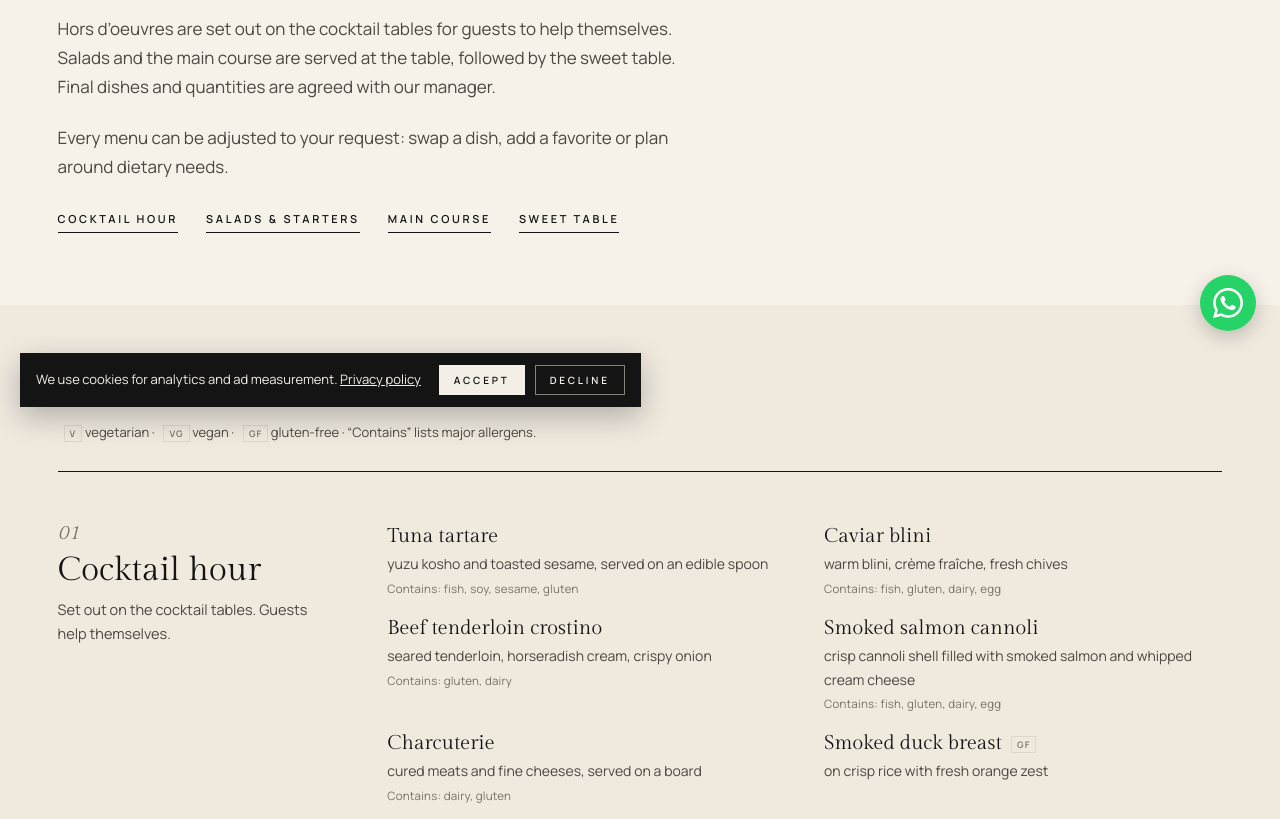
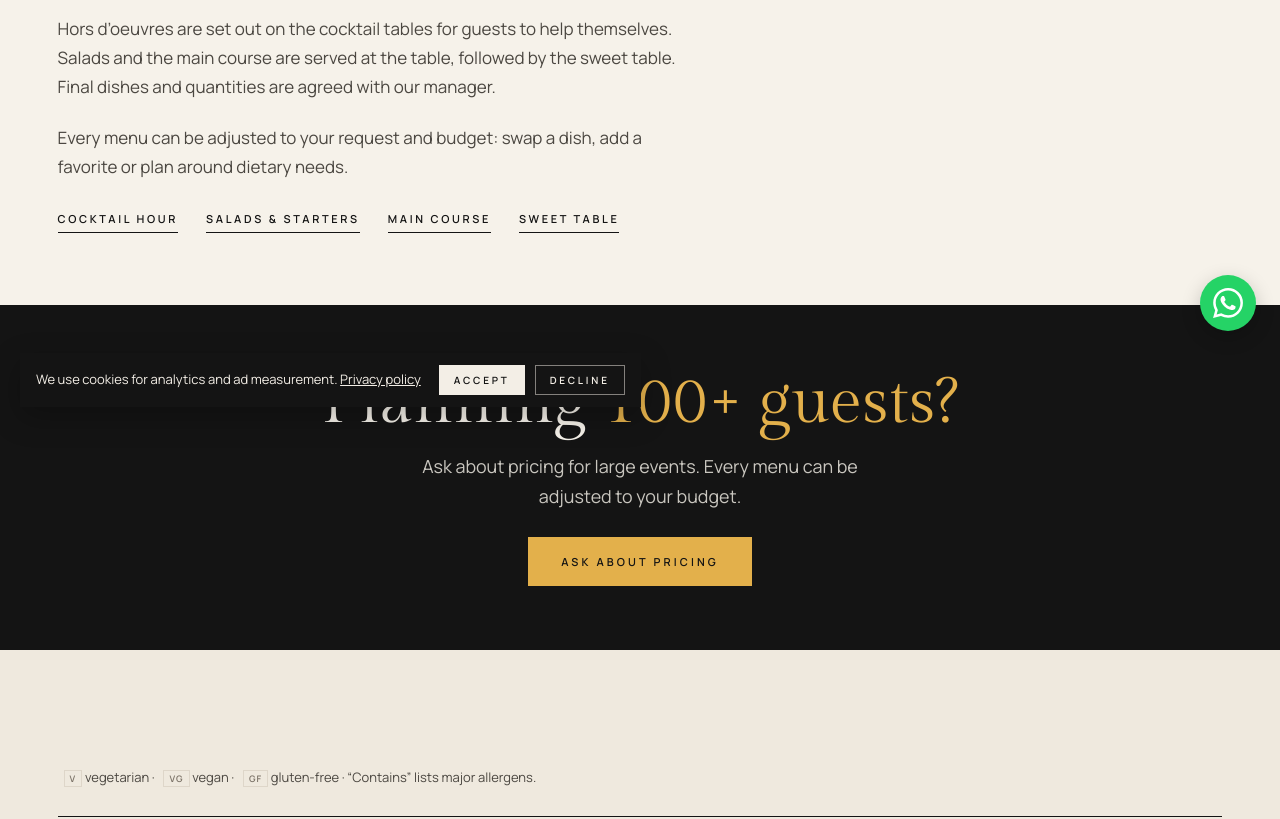
Before and after one commit to moldavantema-code/elart-website, a plain HTML site: page wedding-menu.html in a window 1280 px wide. Shown: the part 373-1192 px from the top of the page. Drawn offline with Linux system fonts and the light colour scheme.

Commit message:
Budget flexibility and 100+ guests pricing note
Co-Authored-By: Claude Opus 5.5 <noreply@anthropic.com>

```diff
--- a/css/menus.css
+++ b/css/menus.css
@@ -136,3 +136,11 @@
 /* seasonal menu card */
 .pkg.seasonal{grid-column:1/-1;border-color:var(--accent)}
 @media (min-width:821px){.pkg.seasonal{grid-template-columns:1fr 1fr;column-gap:clamp(24px,4vw,56px)}.pkg.seasonal>*{grid-column:1}.pkg.seasonal .pl,.pkg.seasonal .pinc,.pkg.seasonal .pex{grid-column:2}.pkg.seasonal .pl{grid-row:1}.pkg.seasonal .pinc{grid-row:2/4}.pkg.seasonal .pex{grid-row:4}}
+/* large events banner (wedding) */
+.big-ask{background:var(--ink);color:var(--ivory);padding:clamp(36px,6vw,64px) 0;text-align:center}
+.big-ask .ba-t{font-family:var(--serif);font-size:clamp(34px,5vw,64px);line-height:1.05;margin:0}
+.big-ask .ba-t em{font-style:normal;color:#e3b04b}
+.big-ask .ba-s{font-size:clamp(15px,1.4vw,18px);color:rgba(246,242,234,.8);margin:14px auto 26px;max-width:46ch}
+.big-ask .btn{background:#e3b04b;border-color:#e3b04b;color:var(--ink)}
+.big-ask .btn:hover{background:transparent;color:#e3b04b}
+.ask100{font-weight:600;color:var(--ink);font-size:14px;border-left:3px solid #e3b04b;padding-left:10px;margin:2px 0}
--- a/wedding-menu.html
+++ b/wedding-menu.html
@@ -48,8 +48,16 @@
     <h1>The wedding <em>menu</em></h1>
     <p class="wm-price"><b>$200</b> per guest</p>
     <p>Hors d’oeuvres are set out on the cocktail tables for guests to help themselves. Salads and the main course are served at the table, followed by the sweet table. Final dishes and quantities are agreed with our manager.</p>
-    <p>Every menu can be adjusted to your request: swap a dish, add a favorite or plan around dietary needs.</p>
+    <p>Every menu can be adjusted to your request and budget: swap a dish, add a favorite or plan around dietary needs.</p>
     <nav class="jump"><a href="#cocktail">Cocktail hour</a><a href="#starters">Salads &amp; starters</a><a href="#mains">Main course</a><a href="#sweet">Sweet table</a></nav>
+  </section>
+
+  <section class="big-ask">
+    <div class="wrap">
+      <p class="ba-t">Planning <em>100+ guests?</em></p>
+      <p class="ba-s">Ask about pricing for large events. Every menu can be adjusted to your budget.</p>
+      <a class="btn" href="/?menu=wedding#inquire">Ask about pricing</a>
+    </div>
   </section>
 
   <section class="m-sec cream" id="dishes">
```
Also changed, not shown: index.html (+1 -1 lines), menus.html (+2 -1 lines).
